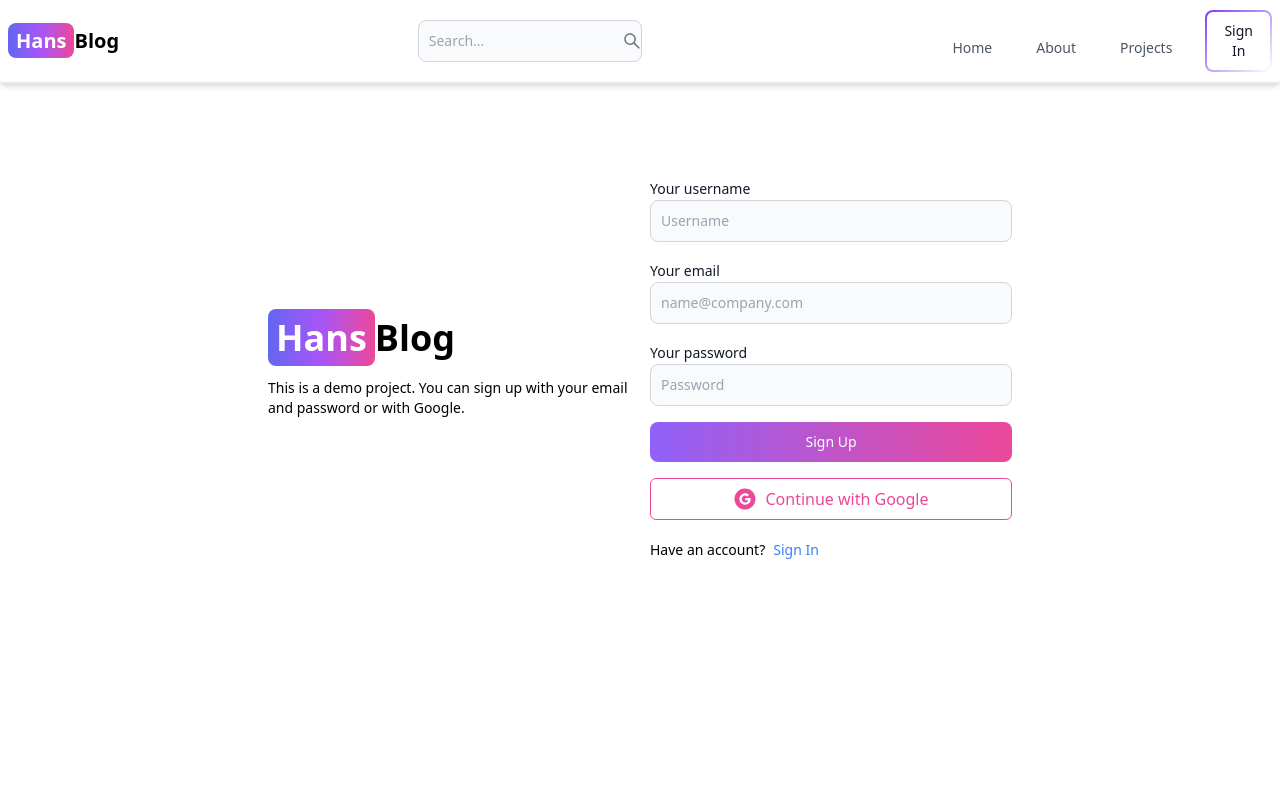
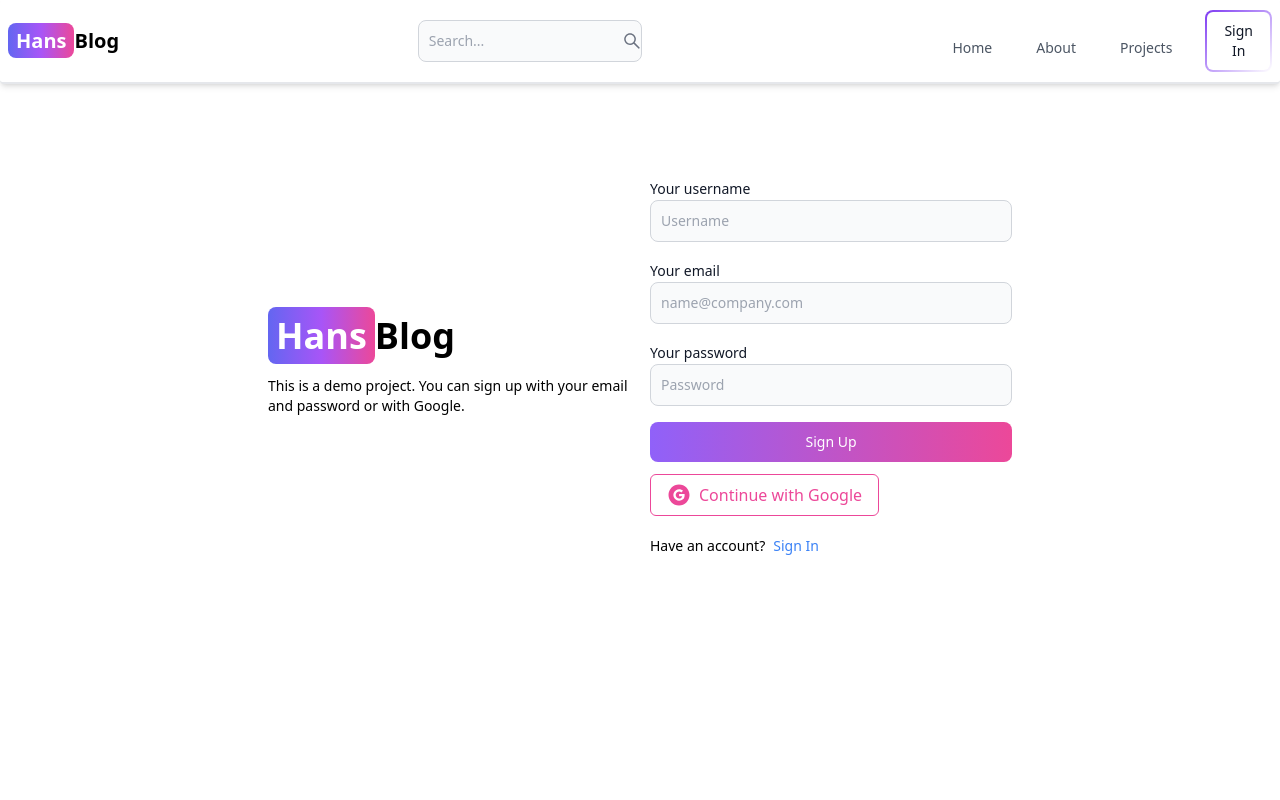
Before and after one commit to hanskkangg/hans_blog_new_repo, a React (Vite) app in the folder client/: page /sign-up in a window 1280 px wide. Shown: the top 800 px of the page. Built offline with nearby package versions, Linux system fonts and the light colour scheme; no server answers.

Commit message:
updated firebase button

```diff
--- a/client/src/pages/SignUp.jsx
+++ b/client/src/pages/SignUp.jsx
@@ -1,5 +1,5 @@
 import { Alert, Button, Label, Spinner, TextInput } from 'flowbite-react';
-import { useState } from 'react';
+import { useState, useRef, useEffect } from 'react';
 import { Link, useNavigate } from 'react-router-dom';
 import OAuth from '../components/OAuth';
 
@@ -8,9 +8,12 @@ export default function SignUp() {
   const [errorMessage, setErrorMessage] = useState(null);
   const [loading, setLoading] = useState(false);
   const navigate = useNavigate();
+  const buttonRef = useRef(null); // ✅ Ref to sync button width
+
   const handleChange = (e) => {
     setFormData({ ...formData, [e.target.id]: e.target.value.trim() });
   };
+
   const handleSubmit = async (e) => {
     e.preventDefault();
     if (!formData.username || !formData.email || !formData.password) {
@@ -29,7 +32,7 @@ export default function SignUp() {
         return setErrorMessage(data.message);
       }
       setLoading(false);
-      if(res.ok) {
+      if (res.ok) {
         navigate('/sign-in');
       }
     } catch (error) {
@@ -37,77 +40,87 @@ export default function SignUp() {
       setLoading(false);
     }
   };
+
   return (
-    <div className='min-h-screen mt-20'>
-      <div className='flex p-3 max-w-3xl mx-auto flex-col md:flex-row md:items-center gap-5'>
-        {/* left */}
-        <div className='flex-1'>
-          <Link to='/' className='font-bold dark:text-white text-4xl'>
-            <span className='px-2 py-1 bg-gradient-to-r from-indigo-500 via-purple-500 to-pink-500 rounded-lg text-white'>
+    <div className="min-h-screen mt-20">
+      <div className="flex p-3 max-w-3xl mx-auto flex-col md:flex-row md:items-center gap-5">
+        {/* Left Section */}
+        <div className="flex-1">
+          <Link to="/" className="font-bold dark:text-white text-4xl">
+            <span className="px-2 py-1 bg-gradient-to-r from-indigo-500 via-purple-500 to-pink-500 rounded-lg text-white">
               Hans
             </span>
             Blog
           </Link>
-          <p className='text-sm mt-5'>
+          <p className="text-sm mt-5">
             This is a demo project. You can sign up with your email and password
             or with Google.
           </p>
         </div>
-        {/* right */}
 
-        <div className='flex-1'>
-          <form className='flex flex-col gap-4' onSubmit={handleSubmit}>
+        {/* Right Section */}
+        <div className="flex-1">
+          <form className="flex flex-col gap-4" onSubmit={handleSubmit}>
             <div>
-              <Label value='Your username' />
+              <Label value="Your username" />
               <TextInput
-                type='text'
-                placeholder='Username'
-                id='username'
+                type="text"
+                placeholder="Username"
+                id="username"
                 onChange={handleChange}
               />
             </div>
             <div>
-              <Label value='Your email' />
+              <Label value="Your email" />
               <TextInput
-                type='email'
-                placeholder='name@company.com'
-                id='email'
+                type="email"
+                placeholder="name@company.com"
+                id="email"
                 onChange={handleChange}
               />
             </div>
             <div>
-              <Label value='Your password' />
+              <Label value="Your password" />
               <TextInput
-                type='password'
-                placeholder='Password'
-                id='password'
+                type="password"
+                placeholder="Password"
+                id="password"
                 onChange={handleChange}
               />
             </div>
             <Button
-              gradientDuoTone='purpleToPink'
-              type='submit'
+              ref={buttonRef} // ✅ Reference for width syncing
+              gradientDuoTone="purpleToPink"
+              type="submit"
               disabled={loading}
+              className="w-full" // ✅ Make full-width
             >
               {loading ? (
                 <>
-                  <Spinner size='sm' />
-                  <span className='pl-3'>Loading...</span>
+                  <Spinner size="sm" />
+                  <span className="pl-3">Loading...</span>
                 </>
               ) : (
                 'Sign Up'
               )}
             </Button>
-            <OAuth/>
           </form>
-          <div className='flex gap-2 text-sm mt-5'>
+
+          {/* ✅ Added spacing between buttons */}
+          <div className="my-3" />
+
+          {/* ✅ Pass ref to OAuth for alignment */}
+          <OAuth buttonWidthRef={buttonRef} />
+
+          <div className="flex gap-2 text-sm mt-5">
             <span>Have an account?</span>
-            <Link to='/sign-in' className='text-blue-500'>
+            <Link to="/sign-in" className="text-blue-500">
               Sign In
             </Link>
           </div>
+
           {errorMessage && (
-            <Alert className='mt-5' color='failure'>
+            <Alert className="mt-5" color="failure">
               {errorMessage}
             </Alert>
           )}
--- a/client/tailwind.config.js
+++ b/client/tailwind.config.js
@@ -2,12 +2,12 @@
 export default {
   content: [
     "./index.html",
-    "./src/**/*.{js,ts,jsx,tsx}",             // ✅ Ensures all React components are included
-    "./node_modules/flowbite/**/*.js",        // ✅ Added Flowbite core files
-    "./node_modules/flowbite-react/**/*.js"   // ✅ Ensures Flowbite React components are included
+    "./src/**/*.{js,ts,jsx,tsx}",
+    "./node_modules/flowbite-react/**/*.js",
   ],
+  darkMode: 'class', // ✅ Enable class-based dark mode
   theme: {
     extend: {},
   },
-  plugins: [require('flowbite')],             // ✅ Flowbite plugin for Tailwind
+  plugins: [require('flowbite')],
 };
```
